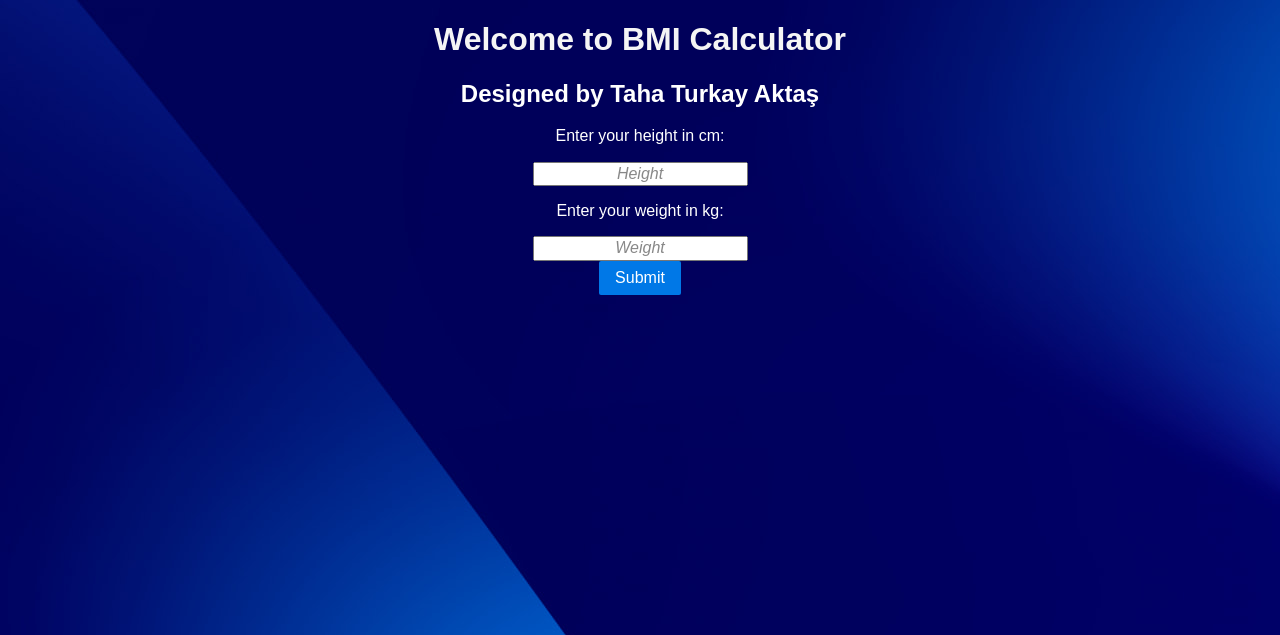
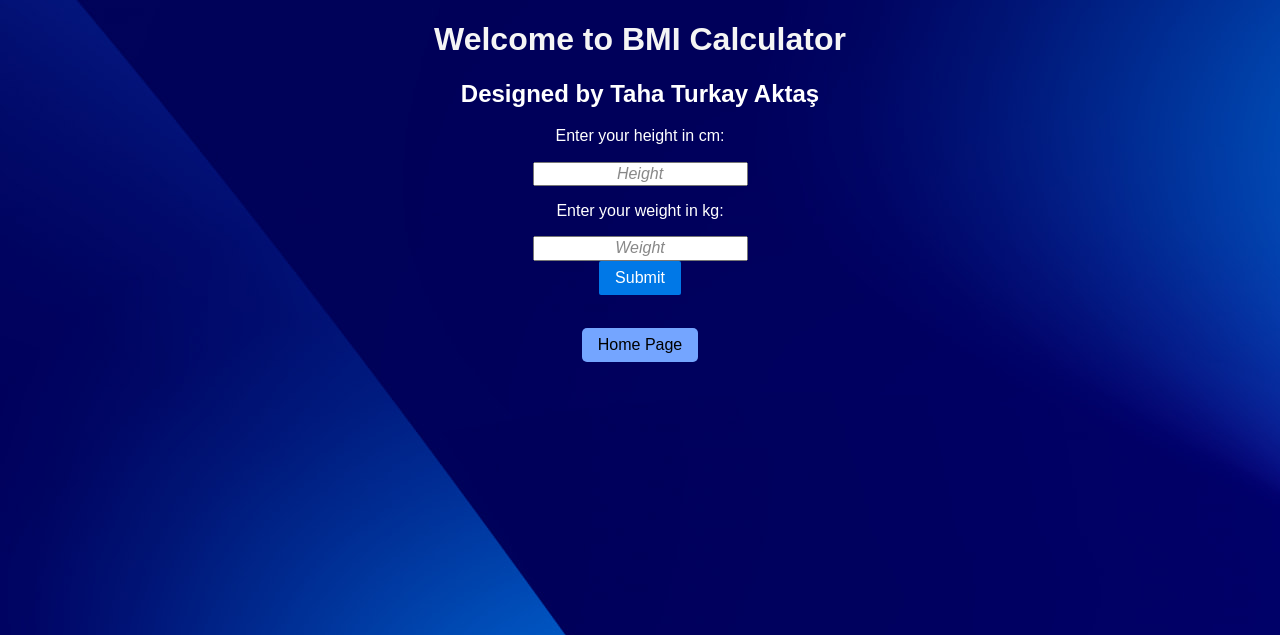
Before and after one commit to tahaturkay/bmi_calculator_site, a Flask app: page /bmi in a window 1280 px wide. Shown: the top 635 px of the page. Run offline with Flask 3, Linux system fonts and the light colour scheme; some libraries are stand-ins or nearby versions.

Commit message:
Update bmi.html

```diff
--- a/bmi_calculator_site/templates/bmi.html
+++ b/bmi_calculator_site/templates/bmi.html
@@ -21,6 +21,9 @@
     <input type="text" name ="weight" placeholder="Weight"><br>
     <button type="submit" class = "pure-button pure-button-primary" value ="Submit">Submit</button>
     </form>
+    <div class="pure-menu pure-menu-horizontal">
+        <a href="/" class="pure-menu-link">Home Page</a>
+    </div>
 </div>
 
 <br>
```
